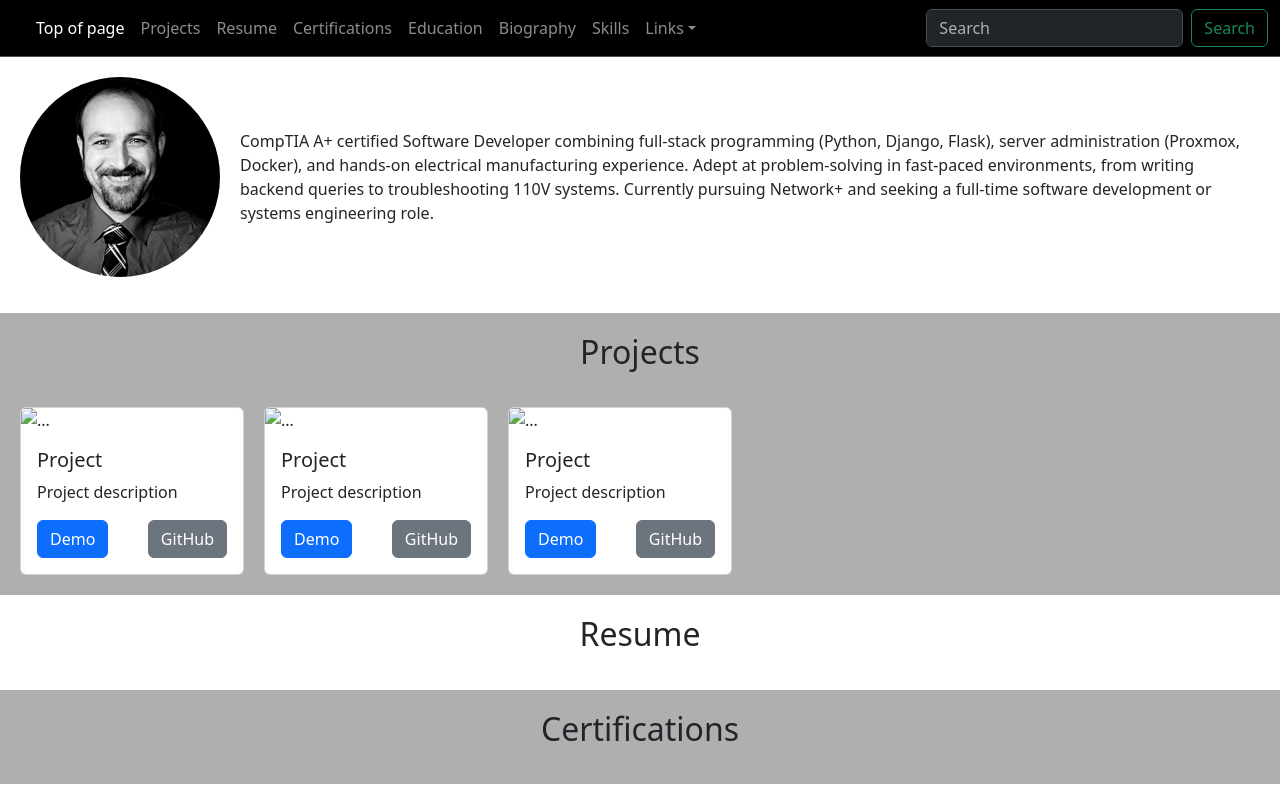
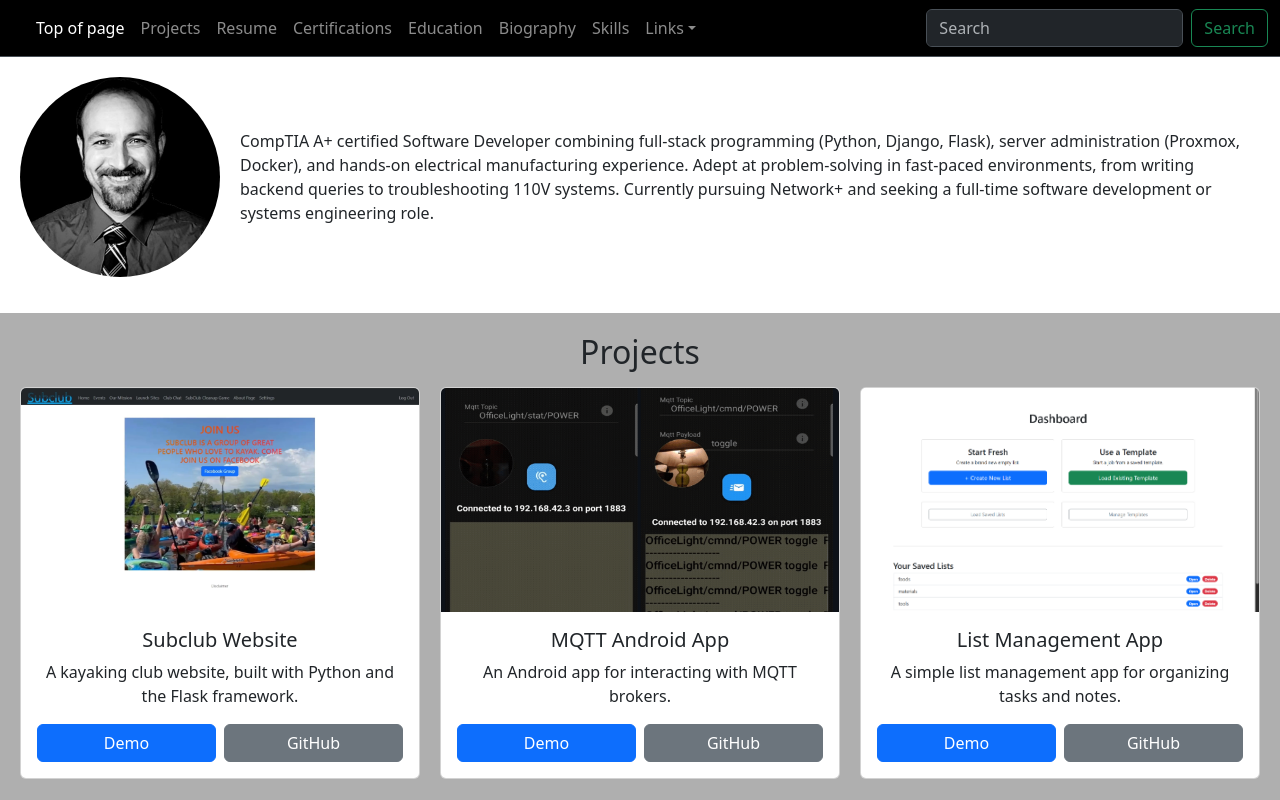
Before and after one commit to anarchking/SDEV153-Website-Development-Final-Project, a plain HTML site: page index.html in a window 1280 px wide. Shown: the top 800 px of the page. Drawn offline with nearby package versions, Linux system fonts and the light colour scheme; a script that the page names is missing.

Commit message:
More groundwork on the projects section

```diff
--- a/index.html
+++ b/index.html
@@ -73,33 +73,41 @@
 
         <section id="projects">
             <h1>Projects</h1>
-                <div class="card" style="width: 14rem;">
-                    <img src="..." class="card-img-top" alt="...">
+            <div class="project-cards">
+                <div class="card">
+                    <img src="images/Subclub.png" class="card-img-top" alt="...">
                     <div class="card-body">
-                        <h5 class="card-title">Project</h5>
-                        <p class="card-text">Project description</p>
-                        <a href="#" class="btn btn-primary">Demo</a>
-                        <a href="#" class="btn btn-secondary" style="float: right;">GitHub</a>
+                        <h5 class="card-title">Subclub Website</h5>
+                        <p class="card-text">A kayaking club website, built with Python and the Flask framework.</p>
+                        <div class="card-actions">
+                            <a href="https://youtu.be/I2C0B-_EbtU?si=v22H_7d-y5Poe1bo" class="btn btn-primary">Demo</a>
+                            <a href="https://github.com/anarchking/Subclub-webapp-CS50-final-project" class="btn btn-secondary">GitHub</a>
+                        </div>
                     </div>
                 </div>
-                <div class="card" style="width: 14rem;">
-                    <img src="..." class="card-img-top" alt="...">
+                <div class="card">
+                    <img src="images/MQTT_app.png" class="card-img-top" alt="...">
                     <div class="card-body">
-                        <h5 class="card-title">Project</h5>
-                        <p class="card-text">Project description</p>
-                        <a href="#" class="btn btn-primary">Demo</a>
-                        <a href="#" class="btn btn-secondary" style="float: right;">GitHub</a>
+                        <h5 class="card-title">MQTT Android App</h5>
+                        <p class="card-text">An Android app for interacting with MQTT brokers.</p>
+                        <div class="card-actions">
+                            <a href="https://www.youtube.com/watch?v=CKmG25rpj0g&t=1s" class="btn btn-primary">Demo</a>
+                            <a href="https://github.com/anarchking/MQTT-android-app-CS50P-final-project" class="btn btn-secondary">GitHub</a>
+                        </div>
                     </div>
                 </div>
-                <div class="card" style="width: 14rem;">
-                    <img src="..." class="card-img-top" alt="...">
+                <div class="card">
+                    <img src="images/List_management.png" class="card-img-top" alt="...">
                     <div class="card-body">
-                        <h5 class="card-title">Project</h5>
-                        <p class="card-text">Project description</p>
-                        <a href="#" class="btn btn-primary">Demo</a>
-                        <a href="#" class="btn btn-secondary" style="float: right;">GitHub</a>
+                        <h5 class="card-title">List Management App</h5>
+                        <p class="card-text">A simple list management app for organizing tasks and notes.</p>
+                        <div class="card-actions">
+                            <a href="https://www.youtube.com/watch?v=s52GovBQQmk" class="btn btn-primary">Demo</a>
+                            <a href="https://github.com/anarchking/SDEV220Final_Project" class="btn btn-secondary">GitHub</a>
+                        </div>
                     </div>
                 </div>
+            </div>
         </section>
 
         <section id="resume">
--- a/styles/style.css
+++ b/styles/style.css
@@ -26,20 +26,66 @@ main {
     padding: 20px;
 }
 
+.hero-container img {
+    width: clamp(64px, 25vw, 200px);
+    height: auto;
+    aspect-ratio: 1;
+    object-fit: cover;
+    flex: 0 0 auto;
+}
+
 #projects {
     background-color: #afafaf;
     padding: 20px;
-    display: flex;
-    flex-wrap: wrap;
-    gap: 20px;
 }
 
-#projects h1 {
-    flex-basis: 100%;
+.project-cards {
+    display: flex;
+    gap: 20px;
+    overflow-x: auto;
+    padding-bottom: 8px;
 }
 
 .card {
+    box-sizing: border-box;
+    display: flex;
+    flex-direction: column;
+    min-width: 0;
+    flex: 1 0 12rem;
+}
 
+.project-cards .card-img-top {
+    width: 100%;
+    aspect-ratio: 16 / 9;
+    object-fit: cover;
+}
+
+.card-body {
+    display: flex;
+    flex: 1;
+    flex-direction: column;
+    text-align: center;
+}
+
+.card-actions {
+    display: flex;
+    gap: 8px;
+    margin-top: auto;
+}
+
+.card-actions .btn {
+    flex: 1;
+    text-align: center;
+}
+
+@media (max-width: 576px) {
+    #projects {
+        padding: 10px;
+    }
+
+    .project-cards {
+        gap: 12px;
+    }
 }
 
 #resume {
```
Also changed, not shown: images/List_management.png (added), images/MQTT_app.png (added).
